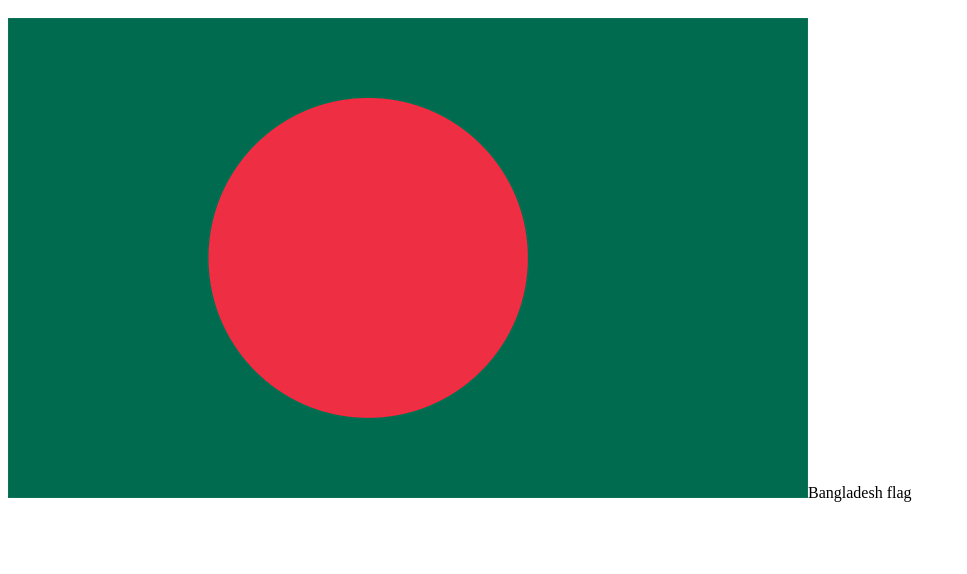
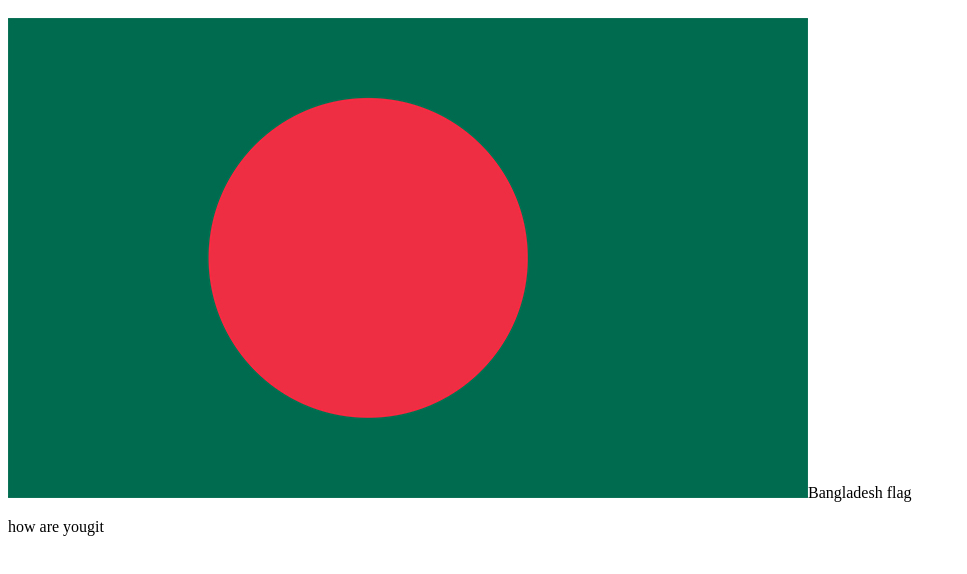
Before and after one commit to nafisrahman006/my-first-website, a plain HTML site: page index.html in a window 1280 px wide. Shown: the part 120-694 px from the top of the page, without its empty margins (0-967 px from the left). Drawn offline with Linux system fonts and the light colour scheme.

Commit message:
testing my second branch

```diff
--- a/index.html
+++ b/index.html
@@ -9,5 +9,6 @@
     <h1>hello mama i amm using github</h1>
     <h1> this is my first website </h1>
     <img src="bd.jpg">Bangladesh flag </img>
+    <p> how are yougit</p>
 </body>
 </html>
```
